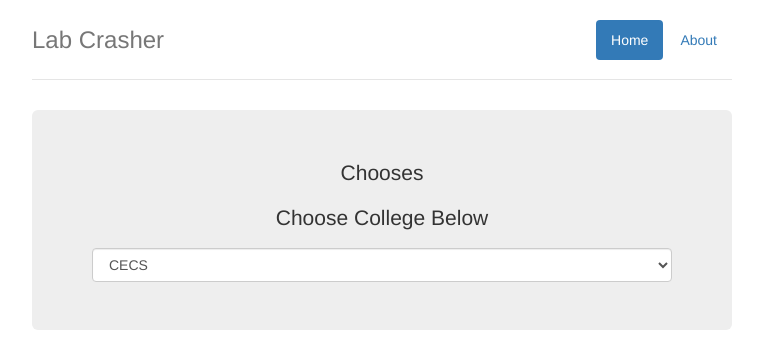
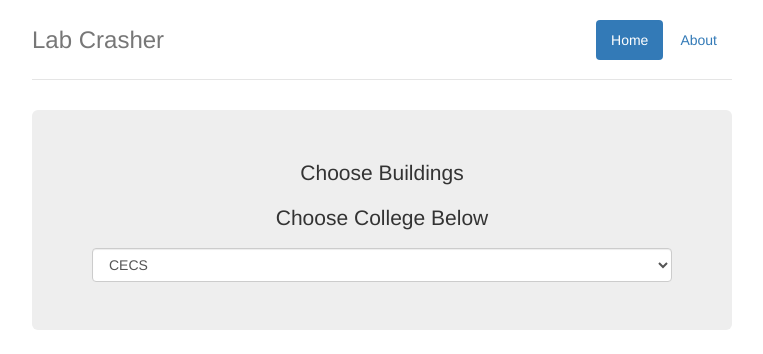
Before and after one commit to leovander/labcrasher, a PHP site: page / in a window 1280 px wide. Shown: the top 354 px of the page, without its empty margins (258-1021 px from the left). Run offline with PHP 8.4, Linux system fonts and the light colour scheme; some libraries are stand-ins or nearby versions.

Commit message:
Update index.php

```diff
--- a/index.php
+++ b/index.php
@@ -22,7 +22,7 @@
       </div>
 
       <div class="jumbotron">
-        <p>Chooses</p>
+        <p>Choose Buildings</p>
         <p>Choose College Below</p>
         <form>
 			<select class="form-control" id="colleges">
```
